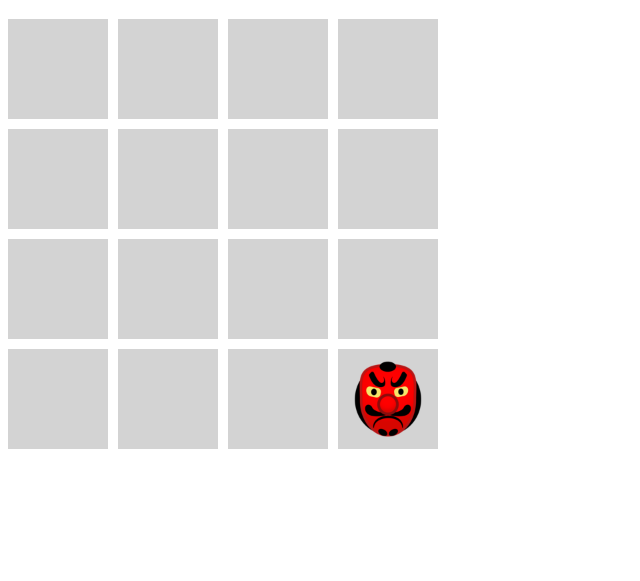
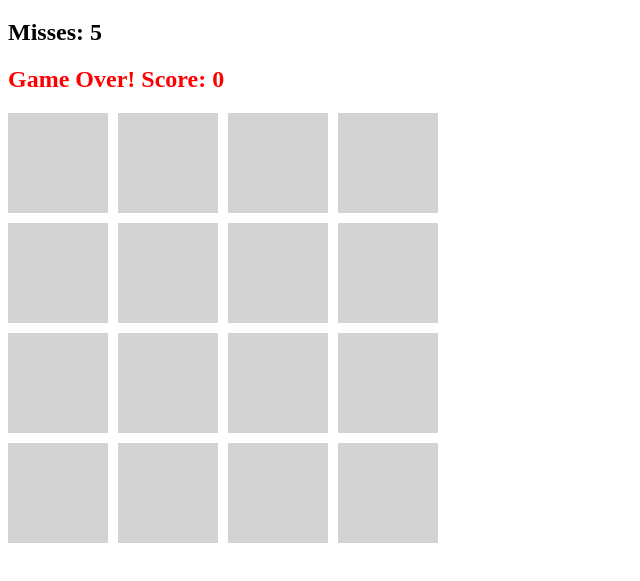
Before and after one commit to konst-an/ahj-events, a website built with webpack: page src/index.html in a window 1280 px wide. Shown: the part 61-642 px from the top of the page, without its empty margins (0-640 px from the left). Built offline with nearby package versions, Linux system fonts and the light colour scheme.

Commit message:
fix: game logic, misses, game over, README

```diff
--- a/src/Game.js
+++ b/src/Game.js
@@ -1,4 +1,9 @@
 import Goblin from './Goblin';
+
+const FIELD_SIZE = 4;
+const CELLS_COUNT = FIELD_SIZE * FIELD_SIZE;
+const MOVE_INTERVAL = 1200;
+const HIDE_DELAY = 1000;
 
 export default class Game {
     constructor() {
@@ -8,15 +13,21 @@ export default class Game {
 
         this.board = document.querySelector('#game');
         this.scoreEl = document.querySelector('#score');
+        this.missEl = document.querySelector('#misses');
+        this.gameOverEl = document.querySelector('#game-over');
 
         this.cells = [];
         this.currentCell = null;
 
         this.goblin = new Goblin();
-  }
+
+        this.isGameOver = false;
+        this.hideTimeout = null;
+        this.timer = null;
+    }
 
     start() {
-        this.createBoard(16);
+        this.createBoard(CELLS_COUNT);
         this.spawn();
     }
 
@@ -27,42 +38,59 @@ export default class Game {
 
             cell.addEventListener('click', () => this.onCellClick(cell));
 
-            this.board.appendChild(cell);
+            this.board.append(cell);
             this.cells.push(cell);
         }
     }
 
     spawn() {
         this.timer = setInterval(() => {
-            if (this.misses >= this.maxMisses) {
-                clearInterval(this.timer);
-                alert('Game Over');
-                return;
-            }
+            this.showGoblin();
+        }, MOVE_INTERVAL);
+    }
 
-        this.showGoblin();
-        }, 1200);
+    getRandomIndex() {
+        let index;
+
+        do {
+            index = Math.floor(Math.random() * this.cells.length);
+        } while (this.cells[index] === this.currentCell);
+
+        return index;
     }
 
     showGoblin() {
-        if (this.currentCell) {
-            this.misses++;
-        }
+        if (this.isGameOver) return;
 
         this.goblin.remove();
 
-        const index = Math.floor(Math.random() * this.cells.length);
+        const index = this.getRandomIndex();
         this.currentCell = this.cells[index];
 
         this.goblin.show(this.currentCell);
 
-        setTimeout(() => {
+        this.hideTimeout = setTimeout(() => {
+            if (this.isGameOver) return;
+
+            if (this.currentCell) {
+                this.misses++;
+                this.missEl.textContent = this.misses;
+
+                if (this.misses >= this.maxMisses) {
+                    this.stopGame();
+                    this.showGameOver();
+                    return;
+                }
+            }
+
             this.goblin.remove();
             this.currentCell = null;
-        }, 1000);
+        }, HIDE_DELAY);
     }
 
     onCellClick(cell) {
+        if (this.isGameOver) return;
+
         if (cell === this.currentCell) {
             this.score++;
             this.scoreEl.textContent = this.score;
@@ -71,4 +99,23 @@ export default class Game {
             this.currentCell = null;
         }
     }
+
+    showGameOver() {
+        this.isGameOver = true;
+
+        this.gameOverEl.textContent = `Game Over! Score: ${this.score}`;
+        this.gameOverEl.style.display = 'block';
+
+        this.goblin.remove();
+        this.currentCell = null;
+
+        if (this.hideTimeout) {
+            clearTimeout(this.hideTimeout);
+        }
+    }
+
+    stopGame() {
+        clearInterval(this.timer);
+        this.timer = null;
+    }
 }
--- a/src/Goblin.js
+++ b/src/Goblin.js
@@ -4,11 +4,12 @@ export default class Goblin {
     constructor() {
         this.el = document.createElement('img');
         this.el.src = goblinImg;
+        this.el.alt = 'Goblin';
         this.el.classList.add('goblin');
     }
 
     show(cell) {
-        cell.appendChild(this.el);
+        cell.append(this.el);
     }
 
     remove() {
--- a/src/index.html
+++ b/src/index.html
@@ -7,6 +7,10 @@
 
     <body>
         <h1>Score: <span id="score">0</span></h1>
+        <h2>Misses: <span id="misses">0</span></h2>
+
+        <h2 id="game-over" style="display: none; color: red;"></h2>
+
         <div id="game"></div>
     </body>
 </html>
```
